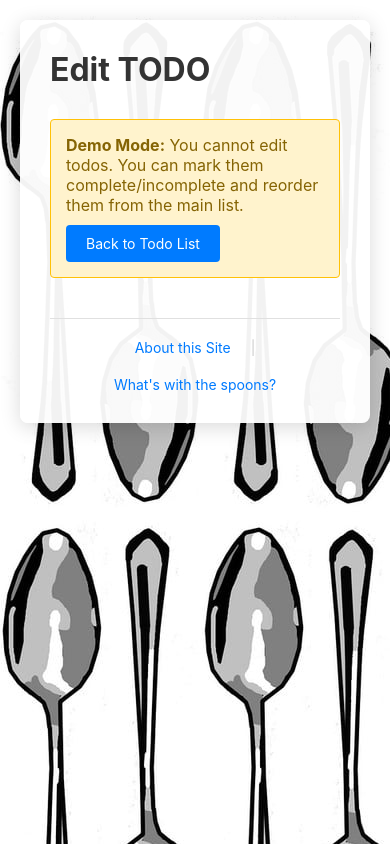
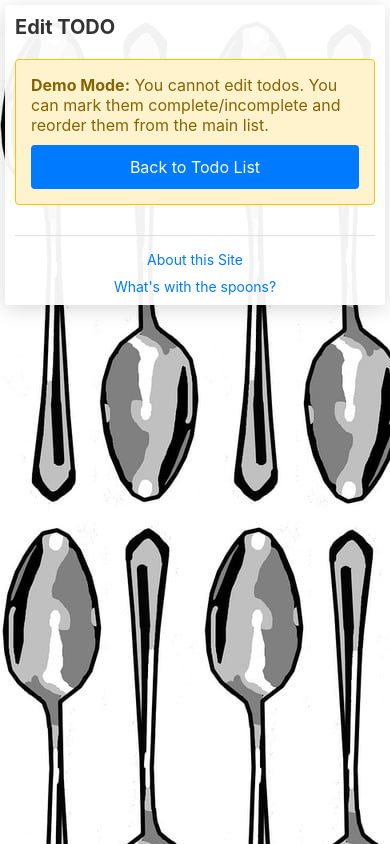
Before and after one commit to marythought/ai-devtools, a Django app: template 01-todo/todos/templates/todos/edit_todo.html in a window 390 px wide. Run offline with Django 3.2, Linux system fonts and the light colour scheme; the template is opened without the code that fills it, so the values that code supplies are empty.

Commit message:
add mobile css (#10)

```diff
--- a/01-todo/todos/templates/todos/base.html
+++ b/01-todo/todos/templates/todos/base.html
@@ -115,6 +115,81 @@
         .footer-links a:hover {
             text-decoration: underline;
         }
+
+        /* Mobile Responsive Styles */
+        @media (max-width: 768px) {
+            body {
+                padding: 10px;
+            }
+
+            .container {
+                padding: 15px;
+                border-radius: 4px;
+            }
+
+            h1 {
+                font-size: 24px;
+                margin-bottom: 20px;
+            }
+
+            .header {
+                flex-direction: column;
+                gap: 15px;
+                align-items: flex-start;
+            }
+
+            .header > div {
+                width: 100%;
+            }
+
+            .header > div:last-child {
+                flex-direction: column;
+                gap: 10px !important;
+            }
+
+            .header select {
+                width: 100%;
+            }
+
+            .btn {
+                width: 100%;
+                text-align: center;
+                font-size: 16px;
+                padding: 12px 20px;
+            }
+
+            .footer {
+                margin-top: 30px;
+                padding-top: 15px;
+            }
+
+            .footer-links {
+                flex-direction: column;
+                gap: 10px;
+            }
+
+            .footer-links span {
+                display: none;
+            }
+        }
+
+        @media (max-width: 480px) {
+            body {
+                padding: 5px;
+            }
+
+            .container {
+                padding: 10px;
+            }
+
+            h1 {
+                font-size: 20px;
+            }
+
+            .user-info {
+                font-size: 12px;
+            }
+        }
     </style>
 </head>
 <body>
```
Also changed, not shown: 01-todo/todos/static/todos/css/login.css (+53 -0 lines), 01-todo/todos/static/todos/css/todo-list.css (+117 -0 lines).
